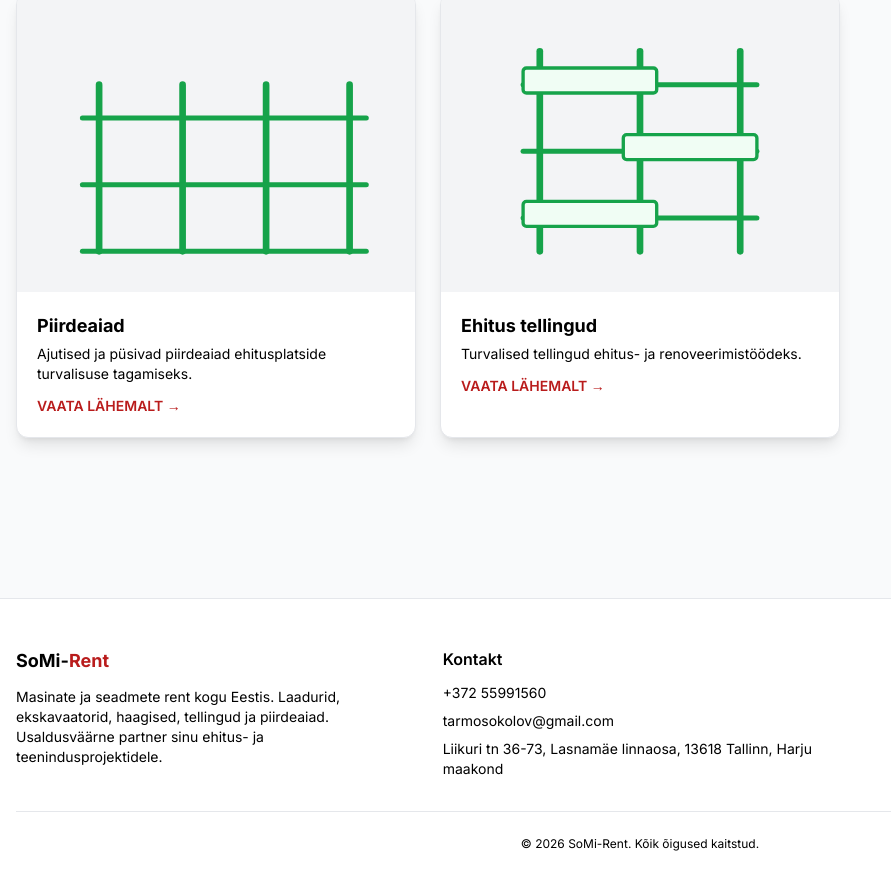
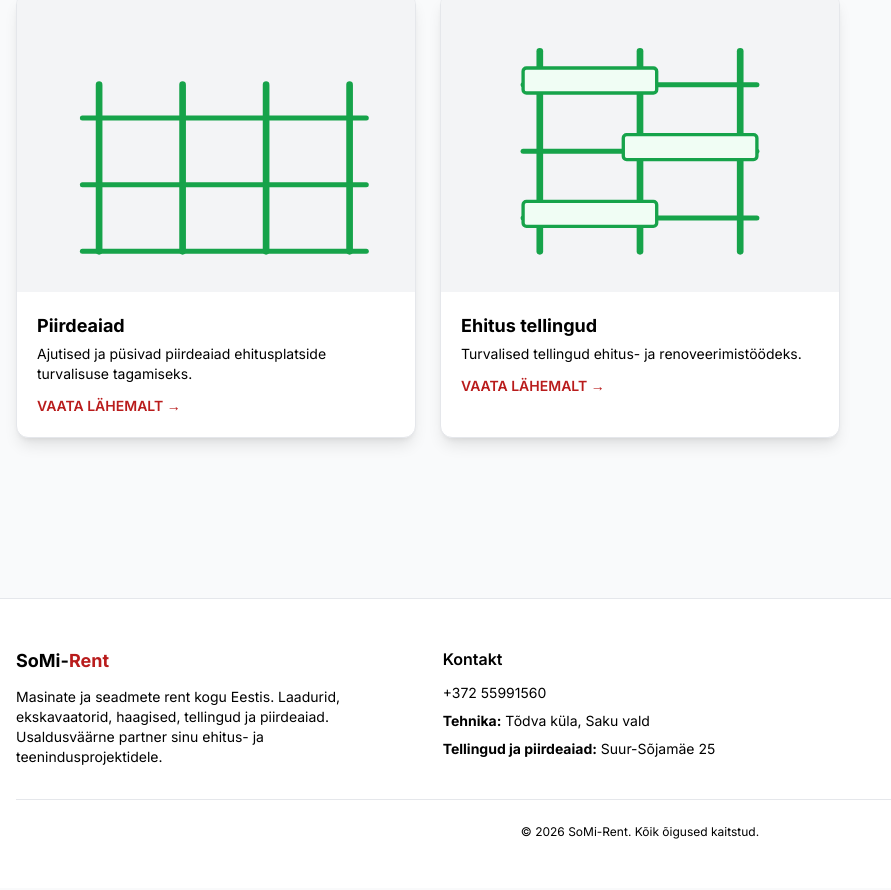
Before and after one commit to SoMi-Rent-OU/rendiportaal-homepage, a Jekyll site: the page built from index.markdown, in a window 1280 px wide and 900 px high, scrolled down 934 px. Shown: the top 890 px of the window, without its empty margins (0-891 px from the left). Built offline with Jekyll 4.4.1, drawn with Linux system fonts in a browser that asks for light colours; nearby versions of some CDN libraries.

Commit message:
update footer locations & rm email (as the form is on every page)

```diff
--- a/_includes/footer.html
+++ b/_includes/footer.html
@@ -16,10 +16,8 @@
           <li>
             <a href="tel:{{ site.phone | remove: ' ' }}" class="hover:text-red-700 transition">{{ site.phone }}</a>
           </li>
-          <li>
-            <a href="mailto:{{ site.email }}" class="hover:text-red-700 transition">{{ site.email }}</a>
-          </li>
-          <li>Liikuri tn 36-73, Lasnamäe linnaosa, 13618 Tallinn, Harju maakond</li>
+          <li><span class="font-bold">Tehnika:</span> Tõdva küla, Saku vald</li>
+          <li><span class="font-bold">Tellingud ja piirdeaiad:</span> Suur-Sõjamäe 25</li>
         </ul>
       </div>
     </div>
```
